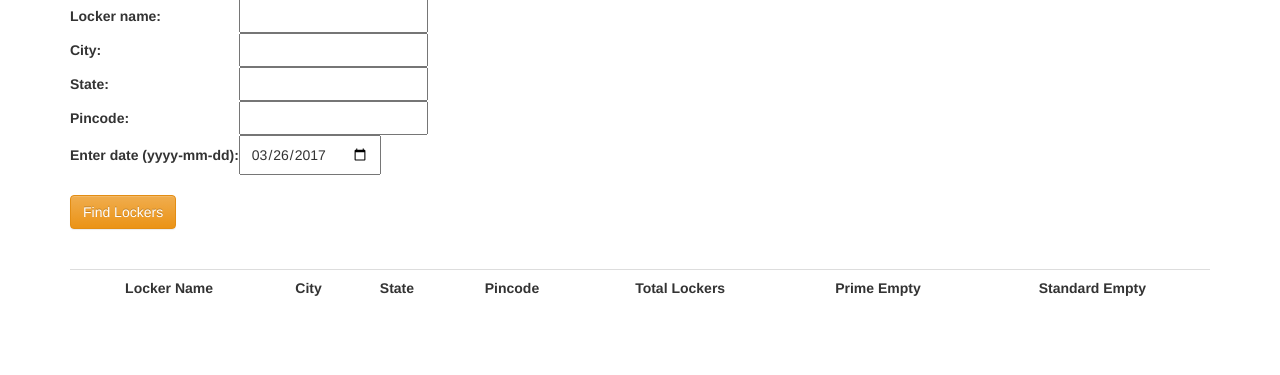
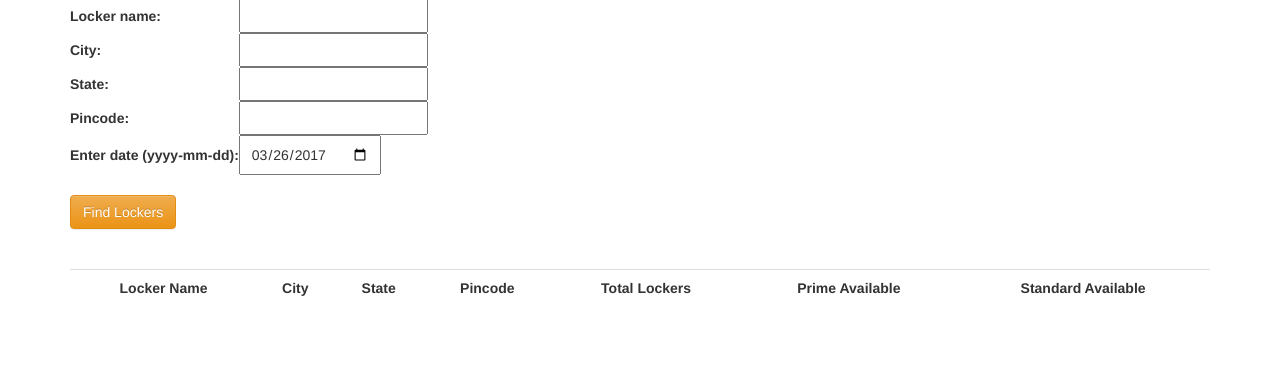
Before and after one commit to sanyabt/acms-1, a Django app: page /dashboard/ in a window 1280 px wide. Shown: the part 223-598 px from the top of the page. Run offline with Django 3.2, Linux system fonts and the light colour scheme; lists and menus that the app fills with data are empty; some libraries are stand-ins or nearby versions.

Commit message:
minor css changes

```diff
--- a/blog/static/blog/login.css
+++ b/blog/static/blog/login.css
@@ -29,4 +29,5 @@ html, body {
 input{
 	padding: 5px 2px;
 	width: 70%;
+  color: black;
 }
--- a/blog/templates/base.html
+++ b/blog/templates/base.html
@@ -62,7 +62,7 @@
 	        <div class="column column-two"></div>
 
 	        <div class="column column-three">
-	            <a href="{% url 'login_operational_user' %}"><img class="icon" src="{%static 'img/search.png' %}" />Search Lockers</a>
+	            <a href="{% url 'login_operational_user' %}"><img class="icon" src="{%static 'img/search.png' %}" />Dashboard</a>
 	        </div>
 
 	        <div class="column column-four"></div>
--- a/dashboard/templates/dashboard.html
+++ b/dashboard/templates/dashboard.html
@@ -47,8 +47,8 @@ label, input{
 		<th><center>State</center></th>
 		<th><center>Pincode</center></th>
 		<th><center>Total Lockers</center></th>
-		<th><center>Prime Empty</center></th>
-		<th><center>Standard Empty</center></th>
+		<th><center>Prime Available</center></th>
+		<th><center>Standard Available</center></th>
 	</tr>
 
 	{% for i, j, k in ob %}
--- a/lock/templates/lock/base.html
+++ b/lock/templates/lock/base.html
@@ -18,7 +18,7 @@
 <body>
   <div class="page-header">
     <center><img id="logo" src="{%static 'img/amazon_logo1.png' %}" /></center>
-     <a href="{% url 'item' %}" class="home_button">
+     <a href="{% url 'post_list' %}" class="home_button">
         <span class="glyphicon glyphicon-home" data-toggle="tooltip" data-placement="bottom" title="Home"></span>
     </a>
   </div>
--- a/lock/templates/lock/results.html
+++ b/lock/templates/lock/results.html
@@ -42,7 +42,7 @@ input{
             {% else %}
                 {% if obj.day5 < quantity|add:"0"  %}
                     <td class=" col-md-1" style="background-color:#DEDEDE;"><b>Standard:</b> {{obj.day5}}<span class="glyphicon glyphicon-remove"></span></td>
-                    <td class=" col-md-1"><input type="submit" value="Select" formaction="{% url 'success' quantity obj.locker__locker_id %}" /></td>
+                    <td class=" col-md-1"><input type="submit" class="btn btn-warning" value="Select" formaction="{% url 'success' quantity obj.locker__locker_id %}" /></td>
                 {% else %}
                     <td class=" col-md-1"><input type="radio" name="chooseone"value="Standard"><label for="Standard"> Standard: </label> {{obj.day5}} </td></span>
                     <td class=" col-md-1"><input type="submit" value="Select" class="btn btn-warning" formaction="{% url 'success' quantity obj.locker__locker_id %}" /></td>
```
